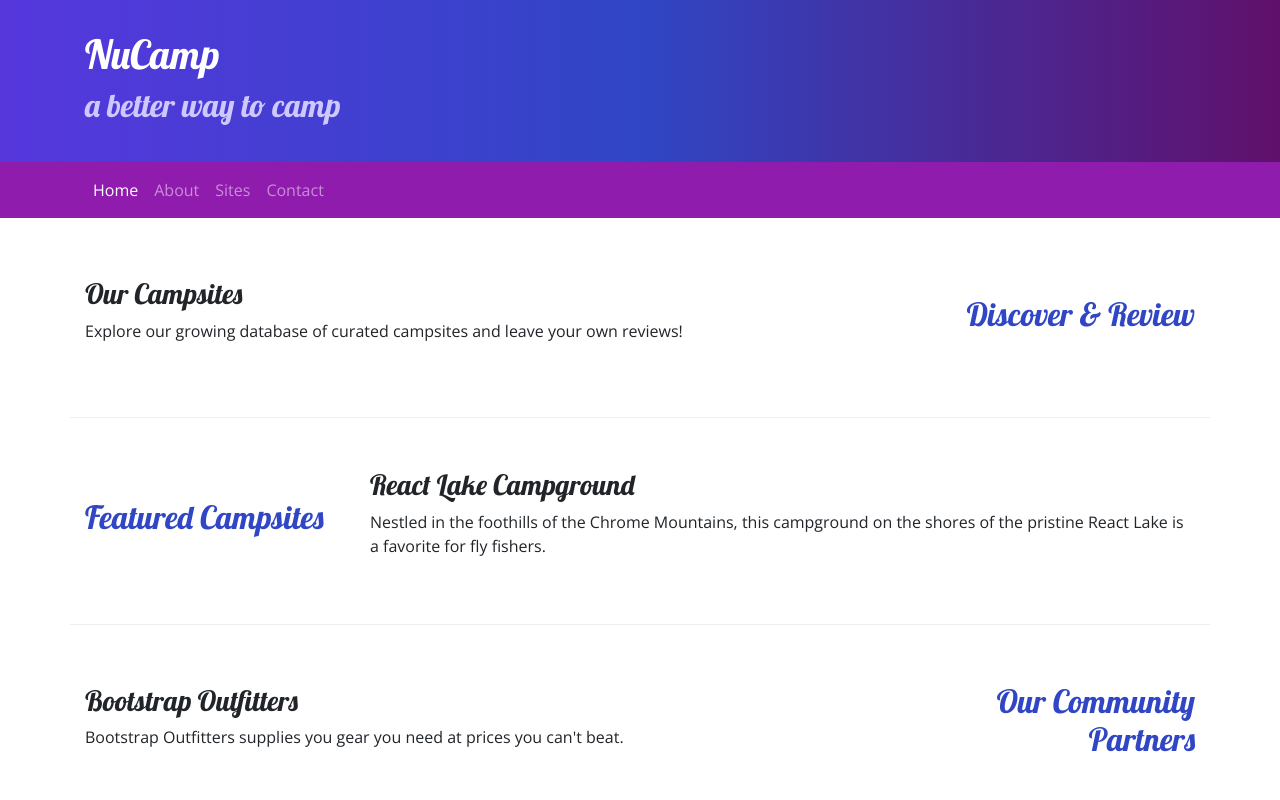
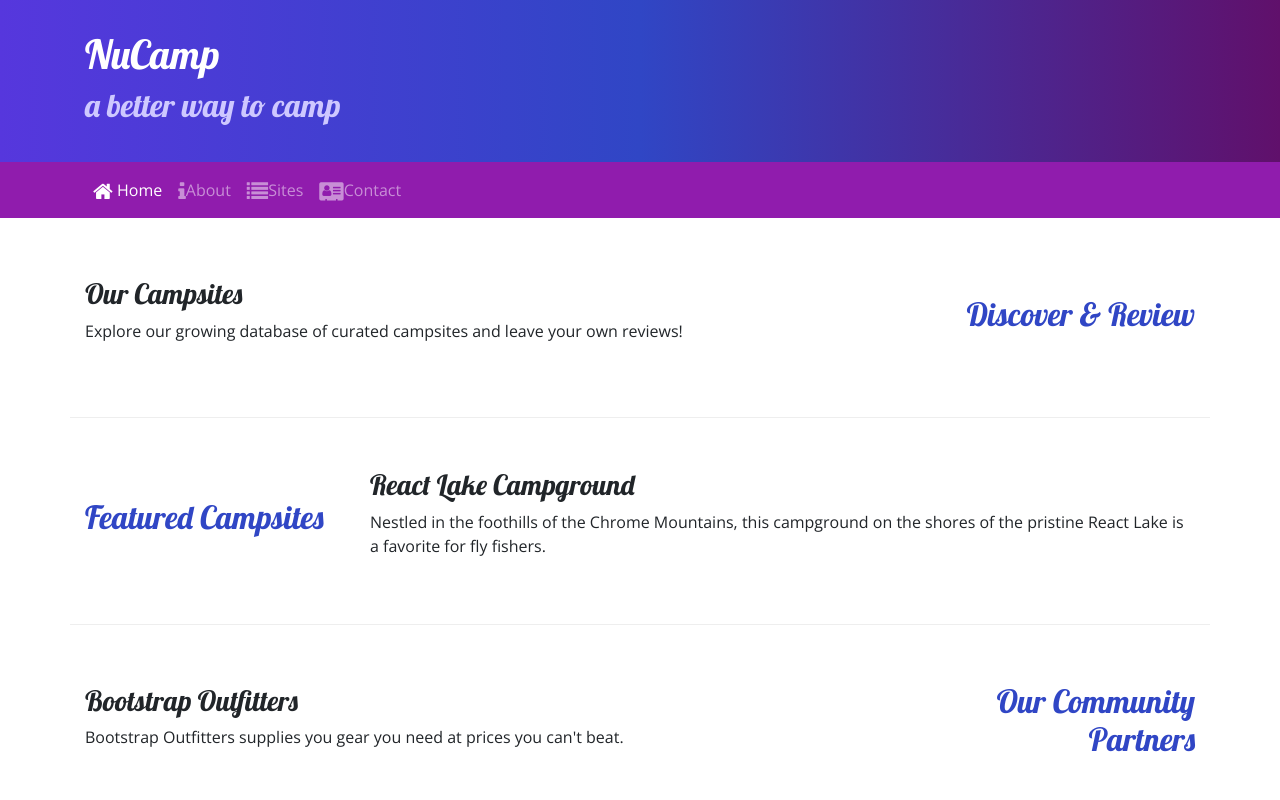
Before and after one commit to WillSpecV/Bootstrap, a website: page index.html in a window 1280 px wide. Shown: the top 800 px of the page. Drawn offline with nearby package versions, Linux system fonts and the light colour scheme.

Commit message:
FontAwesome version push

```diff
--- a/index.html
+++ b/index.html
@@ -3,9 +3,16 @@
   <head>
     <meta charset="utf-8" />
     <meta name="viewport" content="width=device-width, initial-scale=1" />
+
+    <!--Bootstrap CSS-->
     <link
       rel="stylesheet"
       href="node_modules/bootstrap/dist/css/bootstrap.min.css"
+    />
+    <!--Additional CSS-->
+    <link
+      rel="stylesheet"
+      href="node_modules/font-awesome/css/font-awesome.min.css"
     />
     <link
       rel="stylesheet"
@@ -42,13 +49,13 @@
         <div class="collapse navbar-collapse" id="nucampNavbar">
           <ul class="navbar-nav">
             <li class="nav-item active">
-              <a class="nav-link" href="#">Home</a>
+              <a class="nav-link" href="#"><i class="fa fa-home fa-lg"> </i> Home</a>
             </li>
             <li class="nav-item">
-              <a class="nav-link" href="aboutus.html">About</a>
+              <a class="nav-link" href="aboutus.html"><i class="fa fa-info fa-lg"></i>About</a>
             </li>
-            <li class="nav-item"><a class="nav-link" href="#">Sites</a></li>
-            <li class="nav-item"><a class="nav-link" href="#">Contact</a></li>
+            <li class="nav-item"><a class="nav-link" href="#"><i class="fa fa-list fa-lg"></i>Sites</a></li>
+            <li class="nav-item"><a class="nav-link" href="#"><i class="fa fa-address-card fa-lg"></i>Contact</a></li>
           </ul>
         </div>
       </div>
```
